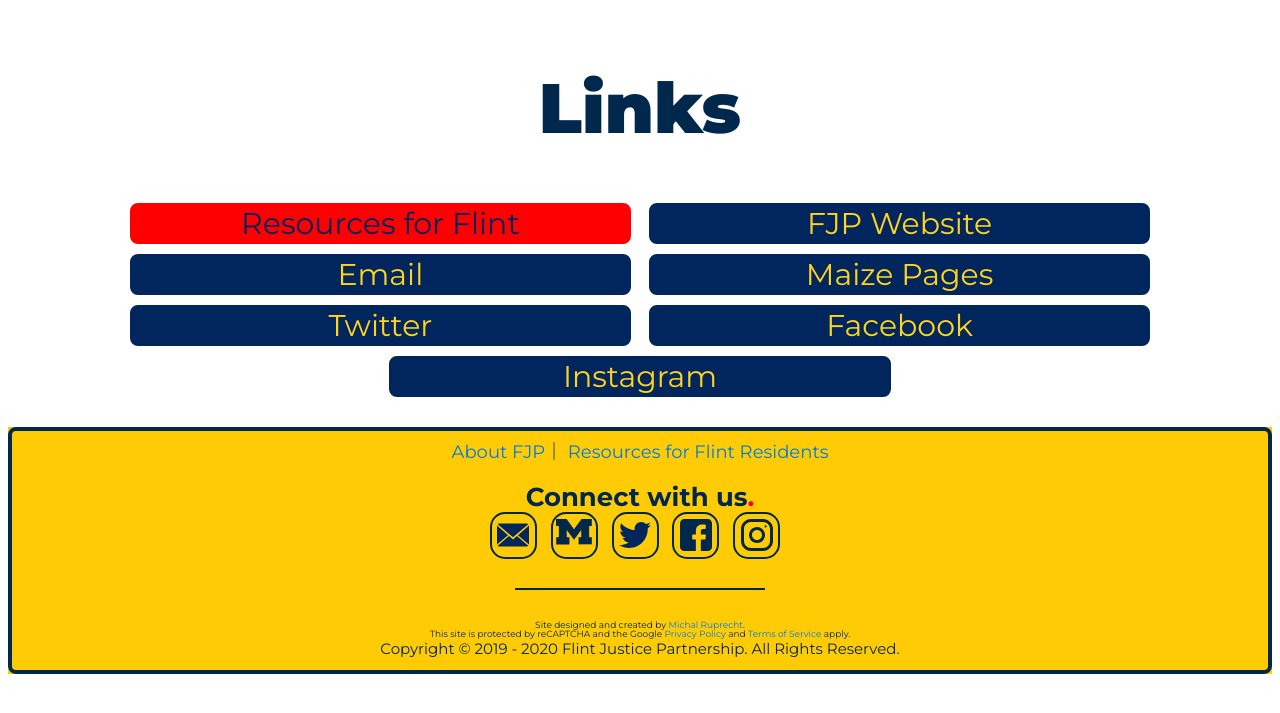
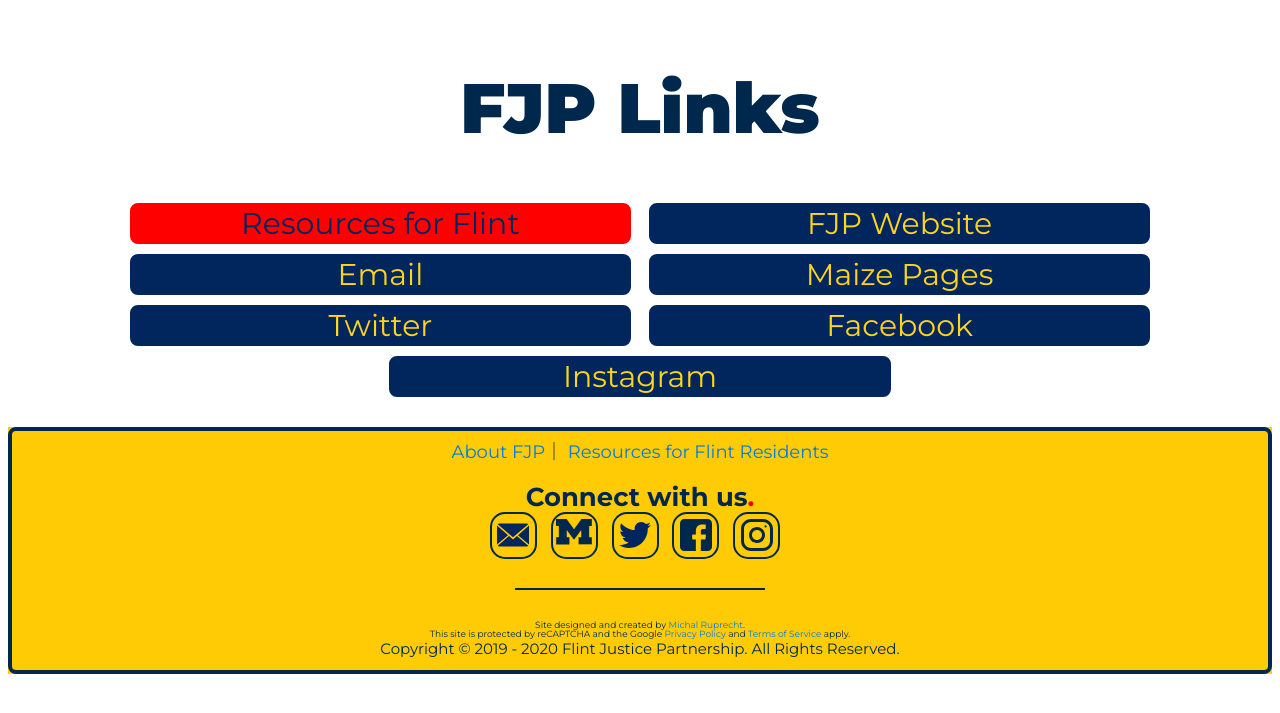
Before and after one commit to umichfjp/umichfjp.github.io, a Jekyll site: the page built from pages/social.html, in a window 1280 px wide. Shown: the top 713 px of the page. Built offline with Jekyll 4.4.1, drawn with Linux system fonts in a browser that asks for light colours.

Commit message:
Update social.html

```diff
--- a/pages/social.html
+++ b/pages/social.html
@@ -13,7 +13,7 @@ title: Social - FJP
 
       <div class="text">
         <center>
-        <h1>Links</h1>
+        <h1>FJP Links</h1>
         <h2>
           <a class="redbutton" href="https://umichfjp.github.io/pages/resources" target="_blank">Resources for Flint</a>
           <a class="button" href="https://umichfjp.github.io" target="_blank">FJP Website</a>
```
